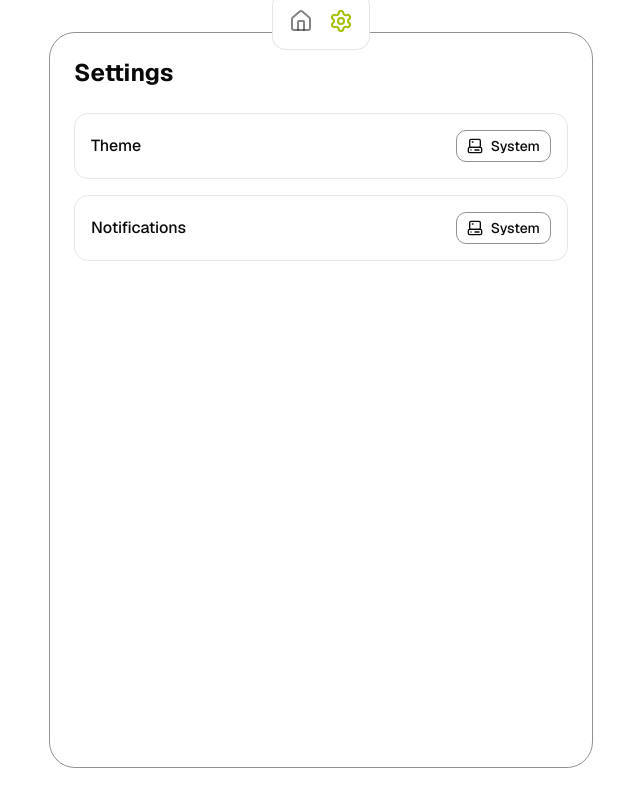
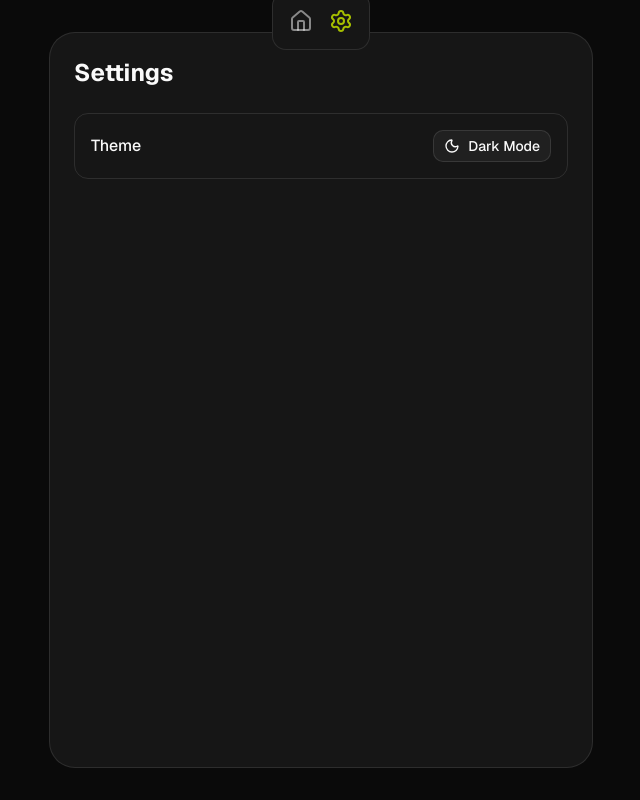
Before and after one commit to HaileabT/splitbuddy, a Next.js app: page /settings in a window 1280 px wide. Shown: the whole page, without its empty margins (319-959 px from the left). Built offline with nearby package versions, Linux system fonts and the light colour scheme; a web font is replaced by a local one.

Commit message:
fix: removed system theme and fixed ui inconsistencies

```diff
--- a/app/globals.css
+++ b/app/globals.css
@@ -19,6 +19,7 @@
     --secondary-foreground: oklch(0.205 0 0);
     --muted: oklch(0.97 0 0);
     --muted-foreground: oklch(0.556 0 0);
+    --dim-foreground: oklch(87.61% 0.0001 271.152);
     --accent: oklch(0.97 0 0);
     --accent-foreground: oklch(0.205 0 0);
     --destructive: oklch(0.577 0.245 27.325);
@@ -81,6 +82,7 @@
     --color-accent-foreground: var(--accent-foreground);
     --color-accent: var(--accent);
     --color-muted-foreground: var(--muted-foreground);
+    --color-dim-foreground: var(--dim-foreground);
     --color-muted: var(--muted);
     --color-secondary-foreground: var(--secondary-foreground);
     --color-primary-foreground: var(--primary-foreground);
@@ -111,7 +113,8 @@
     --secondary-foreground: oklch(0.985 0 0);
     --muted: oklch(0.269 0 0);
     --muted-foreground: oklch(0.708 0 0);
-    --accent: oklch(0.269 0 0);
+     --dim-foreground: oklch(29.716% 0.00003 271.152);
+    --accent: oklch(20.904% 0.00002 271.152);
     --accent-foreground: oklch(0.985 0 0);
     --destructive: oklch(0.704 0.191 22.216);
     --border: oklch(1 0 0 / 10%);
--- a/app/settings/page.tsx
+++ b/app/settings/page.tsx
@@ -15,11 +15,10 @@ export default function Settings() {
               </div>
               <ThemeToggle />
             </div>
-            <div className="flex items-center justify-between gap-4 border border-foreground/10 rounded-xl p-4">
+            <div className="hidden items-center justify-between gap-4 border border-foreground/10 rounded-xl p-4">
               <div>
                 <p className="font-medium">Notifications</p>
               </div>
-              <ThemeToggle />
             </div>
           </div>
         </div>
--- a/components/app-textarea.tsx
+++ b/components/app-textarea.tsx
@@ -41,7 +41,7 @@ export function AppTextarea({
         onBlur={(e) => onBlur?.(e.target.value)}
         className={cn(
           `font-mono leading-6
-        bg-card!  bg-[radial-gradient(circle,rgba(255,255,255,0.15)_1px,transparent_1px)] bg-[length:1rem_1rem]`,
+        bg-card!  bg-[radial-gradient(circle,var(--dim-foreground)_1px,transparent_1px)] bg-[length:1rem_1rem]`,
           className,
         )}
       ></Textarea>
--- a/components/book-form.tsx
+++ b/components/book-form.tsx
@@ -10,7 +10,7 @@ export function BookForm() {
         placeholder="some.dude@gomail.com"
         boxClassName="w-full"
         name="member email"
-        className="bg-background! p-2! py-4! text-base! w-full!  bg-[radial-gradient(circle,rgba(255,255,255,0.15)_1px,transparent_1px)] bg-[length:1rem_1rem]"
+        className="bg-background! p-2! py-4! text-base! w-full!  bg-[radial-gradient(circle,var(--dim-foreground)_1px,transparent_1px)] bg-[length:1rem_1rem]"
         type="email"
       />
       <AppButton>Invite</AppButton>
--- a/components/theme-provider.tsx
+++ b/components/theme-provider.tsx
@@ -1,12 +1,6 @@
 "use client";
 
-import {
-  applyTheme,
-  getStoredTheme,
-  getSystemTheme,
-  setTheme,
-  type Theme,
-} from "@/lib/theme";
+import { applyTheme, getStoredTheme, setTheme, type Theme } from "@/lib/theme";
 import {
   createContext,
   useCallback,
@@ -23,32 +17,18 @@ type ThemeContextValue = {
 const ThemeContext = createContext<ThemeContextValue | null>(null);
 
 export function ThemeProvider({ children }: { children: React.ReactNode }) {
-  const [theme, setThemeState] = useState<Theme>("system");
+  const [theme, setThemeState] = useState<Theme>("dark");
 
   useEffect(() => {
-    function applySystemTheme() {
-      const currentMode = getStoredTheme() || "system";
-      if (currentMode === "system") {
-        setTheme("system");
-      }
-    }
-    const prefersDark = window.matchMedia("(prefers-color-scheme: dark)");
-    prefersDark.addEventListener("change", applySystemTheme);
     let resolved = getStoredTheme();
-    if (resolved && ["light", "dark", "system"].includes(resolved)) {
+    if (resolved && ["light", "dark"].includes(resolved)) {
       let themeValue = resolved;
-      if (resolved === "system") {
-        themeValue = getSystemTheme() || "dark";
-      }
       setThemeState(resolved);
       applyTheme(themeValue);
     } else {
-      setThemeState("system");
-      setTheme("system");
+      setThemeState("dark");
+      setTheme("dark");
     }
-    return () => {
-      prefersDark.removeEventListener("change", applySystemTheme);
-    };
   }, []);
 
   const toggleTheme = useCallback(() => {
@@ -57,11 +37,9 @@ export function ThemeProvider({ children }: { children: React.ReactNode }) {
       if (current === "dark") {
         next = "light";
       } else if (current === "light") {
-        next = "system";
-      } else if (current === "system") {
         next = "dark";
       } else {
-        next = "system";
+        next = "dark";
       }
       setTheme(next);
       return next;
--- a/components/theme-toggle.tsx
+++ b/components/theme-toggle.tsx
@@ -22,10 +22,6 @@ export function ThemeToggle() {
       icon: Sun,
       title: "Light Mode",
     },
-    system: {
-      icon: Computer,
-      title: "System",
-    },
   };
 
   const toggleValue = toggleOptions[theme];
--- a/lib/theme.ts
+++ b/lib/theme.ts
@@ -1,16 +1,16 @@
 export const THEME_STORAGE_KEY = "splitbuddy-theme";
 
-export type Theme = "light" | "dark" | "system";
+export type Theme = "light" | "dark";
 
-export function getSystemTheme(): Theme {
-  if (typeof window === "undefined") {
-    return "light";
-  }
+// export function getSystemTheme(): Theme {
+//   if (typeof window === "undefined") {
+//     return "light";
+//   }
 
-  return window.matchMedia("(prefers-color-scheme: dark)").matches
-    ? "dark"
-    : "light";
-}
+//   return window.matchMedia("(prefers-color-scheme: dark)").matches
+//     ? "dark"
+//     : "light";
+// }
 
 export function getStoredTheme(): Theme | null {
   if (typeof window === "undefined") {
@@ -18,11 +18,11 @@ export function getStoredTheme(): Theme | null {
   }
 
   const stored = localStorage.getItem(THEME_STORAGE_KEY);
-  return stored === "light" || stored === "dark" || stored === "system" ? stored : null;
+  return stored as Theme | null;
 }
 
 export function resolveTheme(): Theme {
-  return getStoredTheme() ?? getSystemTheme();
+  return getStoredTheme() ?? "dark";
 }
 
 export function applyTheme(theme: Theme) {
@@ -31,9 +31,6 @@ export function applyTheme(theme: Theme) {
 
 export function setTheme(theme: Theme) {
   localStorage.setItem(THEME_STORAGE_KEY, theme);
-  if (theme === "system") {
-    theme = getSystemTheme() || "dark"
-  }
   applyTheme(theme);
 }
 
```
